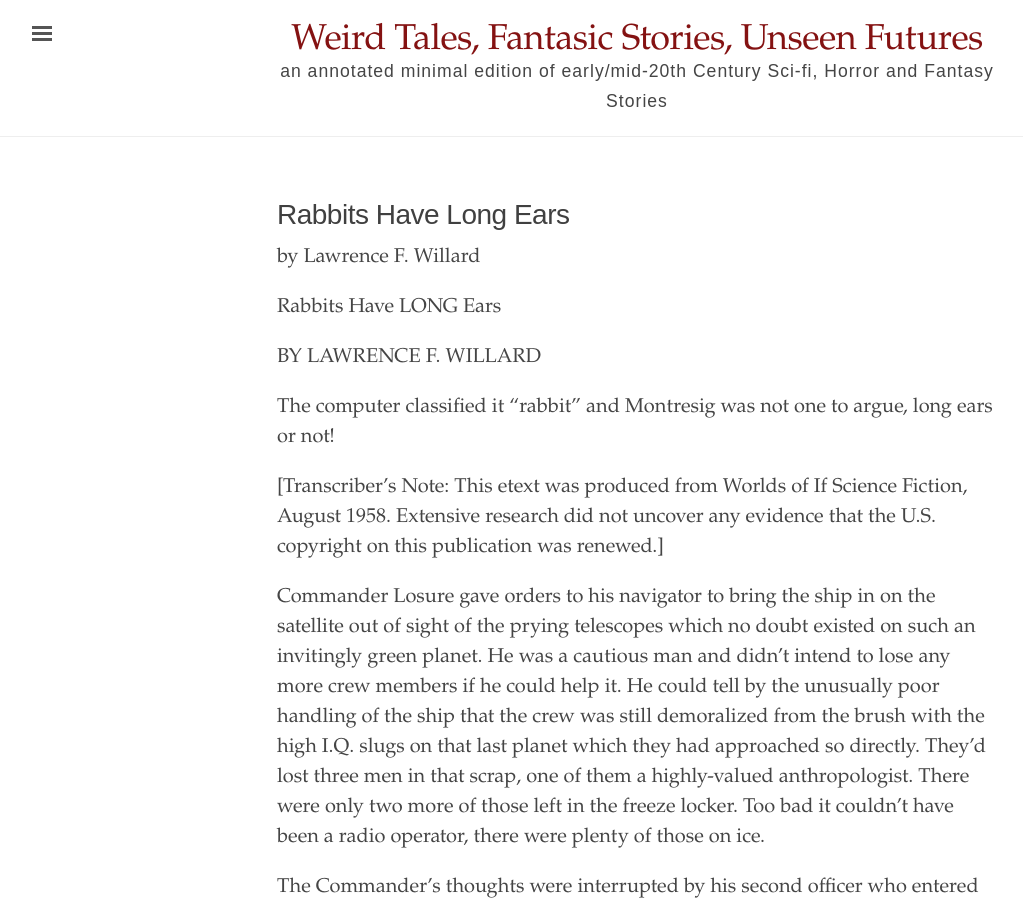
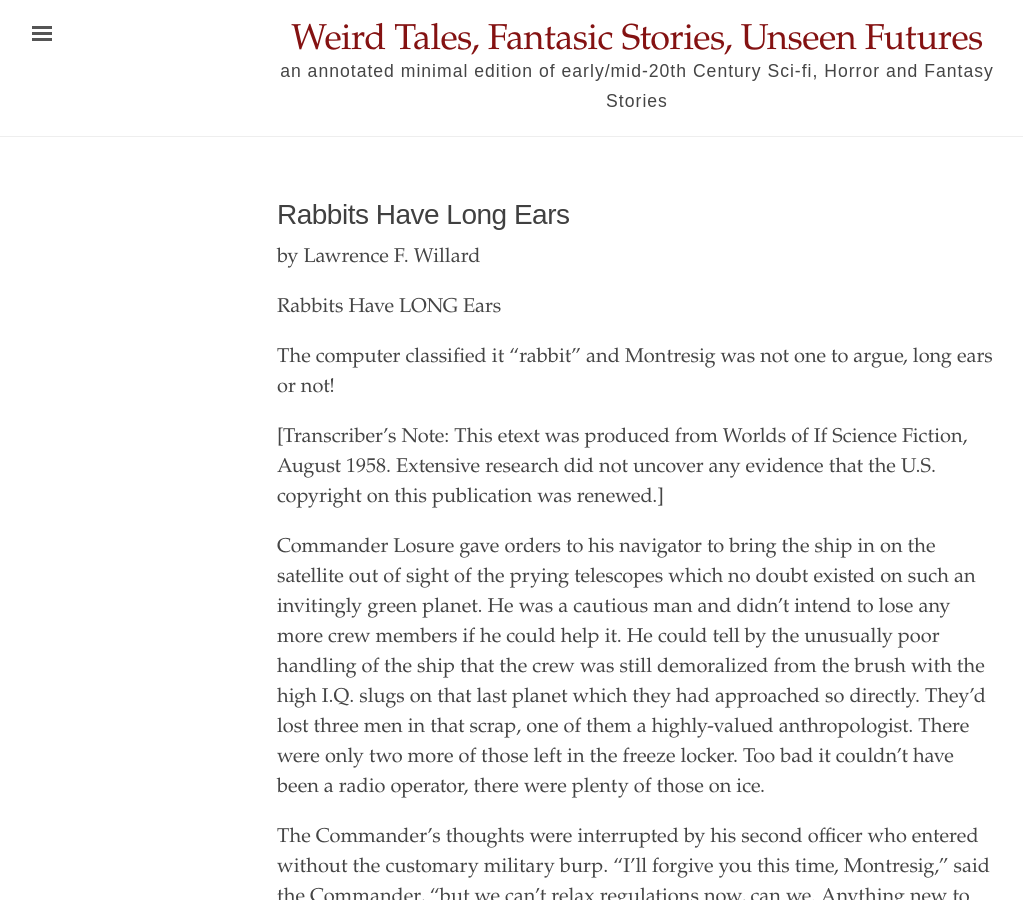
Before and after one commit to parisa9/dig-ed, a Jekyll site: the page built from _texts/longears.md, in a window 1280 px wide and 900 px high. Shown: the whole window, without its empty margins (3-1026 px from the left). Built offline with Jekyll 4.4.1, drawn with Linux system fonts in a browser that asks for light colours.

Commit message:
Update longears.md
Eliminated redundant phrase.

```diff
--- a/_texts/longears.md
+++ b/_texts/longears.md
@@ -2,14 +2,13 @@
 layout: narrative
 title: "Rabbits Have Long Ears"
 author: Lawrence F. Willard
-editor: Parsisa Mirjalili
+editor: Parisa Mirjalili
 rights: Public Domain
 source: Project Gutenburg
 publication-date: August 1958
 ---
 Rabbits Have LONG Ears
 
-BY LAWRENCE F. WILLARD
 
 The computer classified it
 "rabbit" and Montresig was not
```
